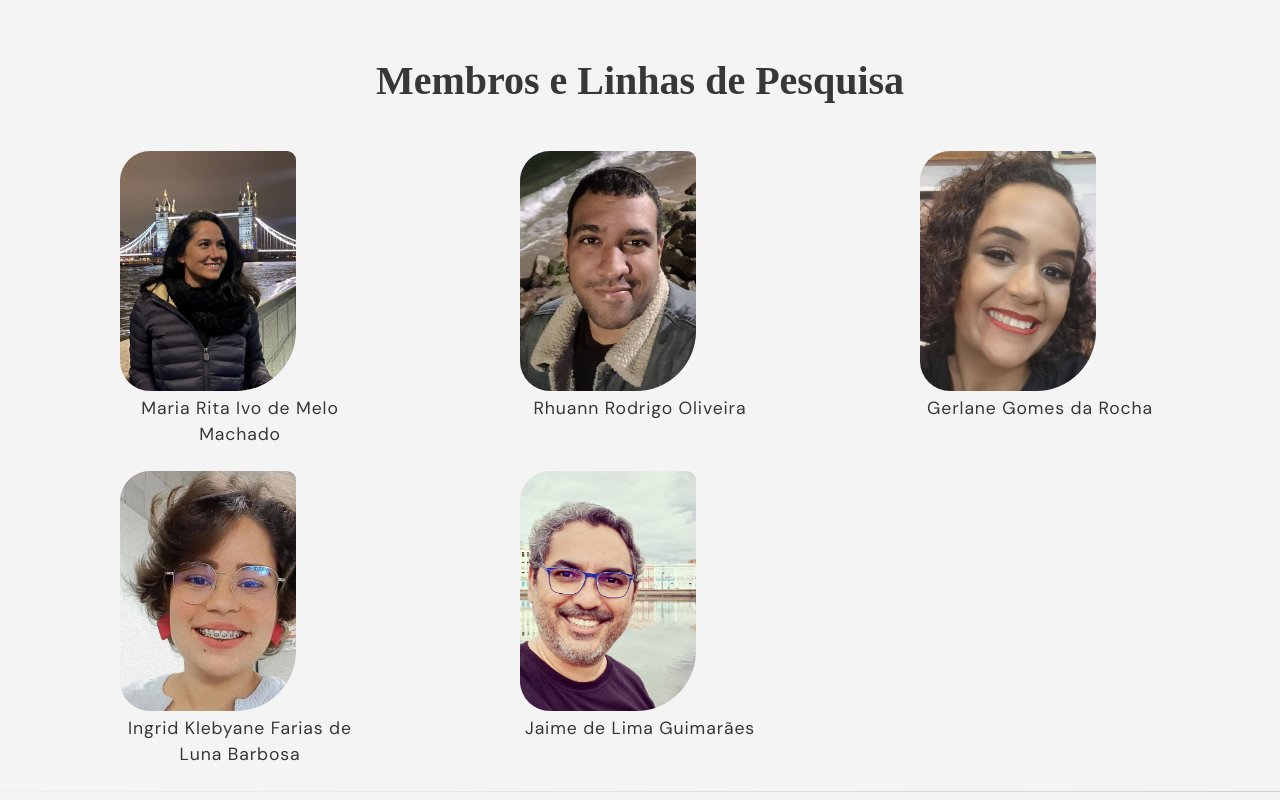
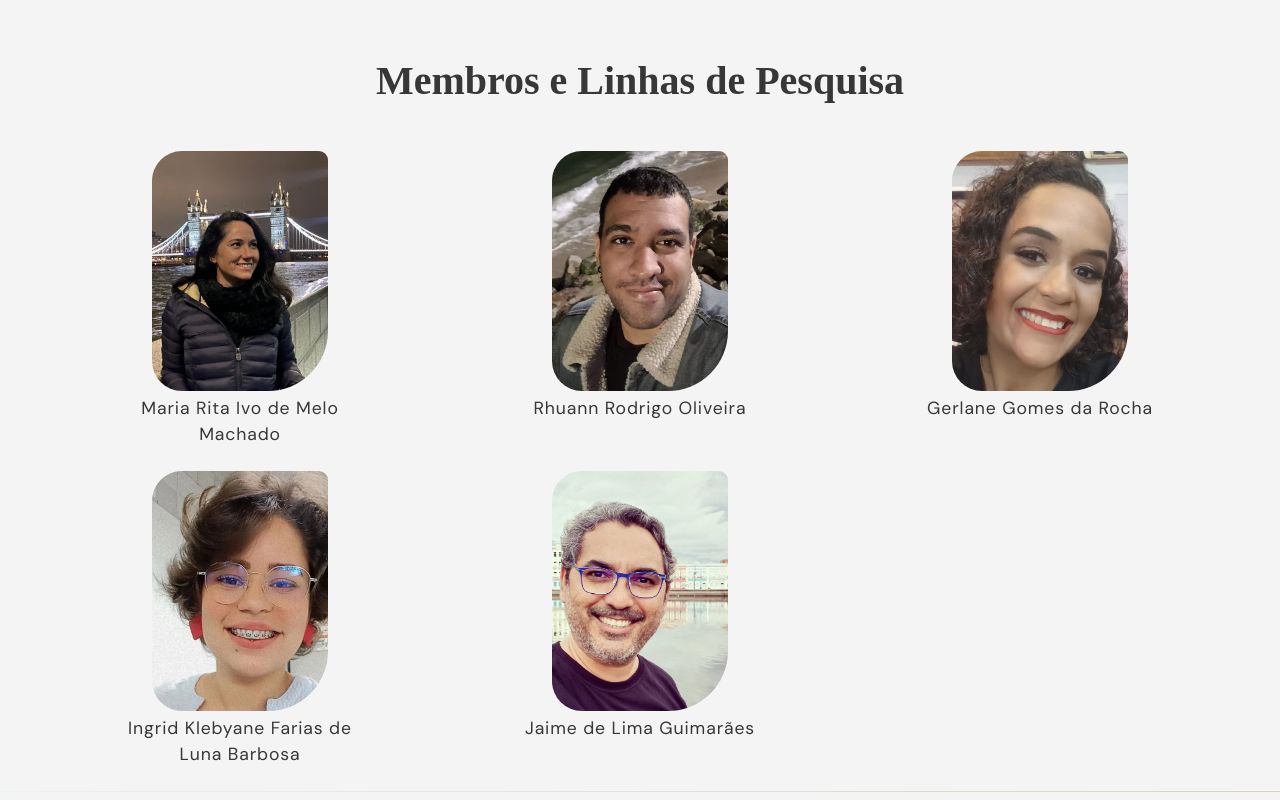
Before and after one commit to Tutuezin/catedra-manuel-andrade-lp, a React (Vite) app: page / in a window 1280 px wide. Shown: the part 3634-4434 px from the top of the page. Built offline with nearby package versions, Linux system fonts and the light colour scheme; a web font is replaced by a local one.

Commit message:
chore: add item center

```diff
--- a/src/pages/Members/index.tsx
+++ b/src/pages/Members/index.tsx
@@ -44,7 +44,7 @@ export default function Members({ id }: Props) {
                   : `flex flex-col items-center transition duration-300 ${hidden}`
               }
             >
-              <section className="flex flex-col w-[15rem] h-[15rem] gap-1">
+              <section className="flex flex-col items-center w-[15rem] h-[15rem] gap-1">
                 <div
                   onClick={() => chooseMember(item.name)}
                   className={`${item.bg} max-w-[11rem] min-w-[11rem] min-h-[15rem] bg-center bg-no-repeat bg-cover rounded-tl-[30px] rounded-tr-[9px] rounded-bl-[30px] rounded-br-[60px]`}
```
